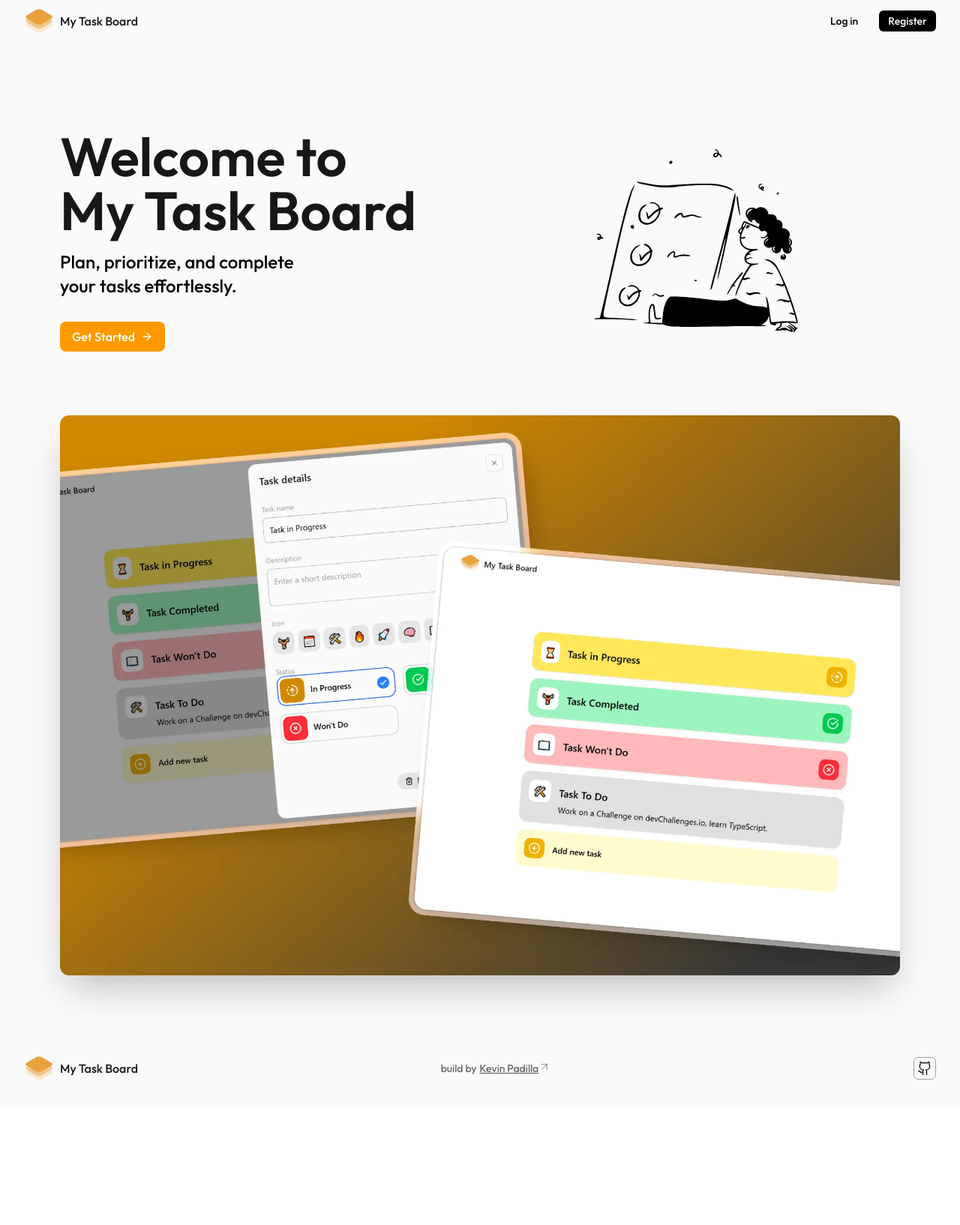
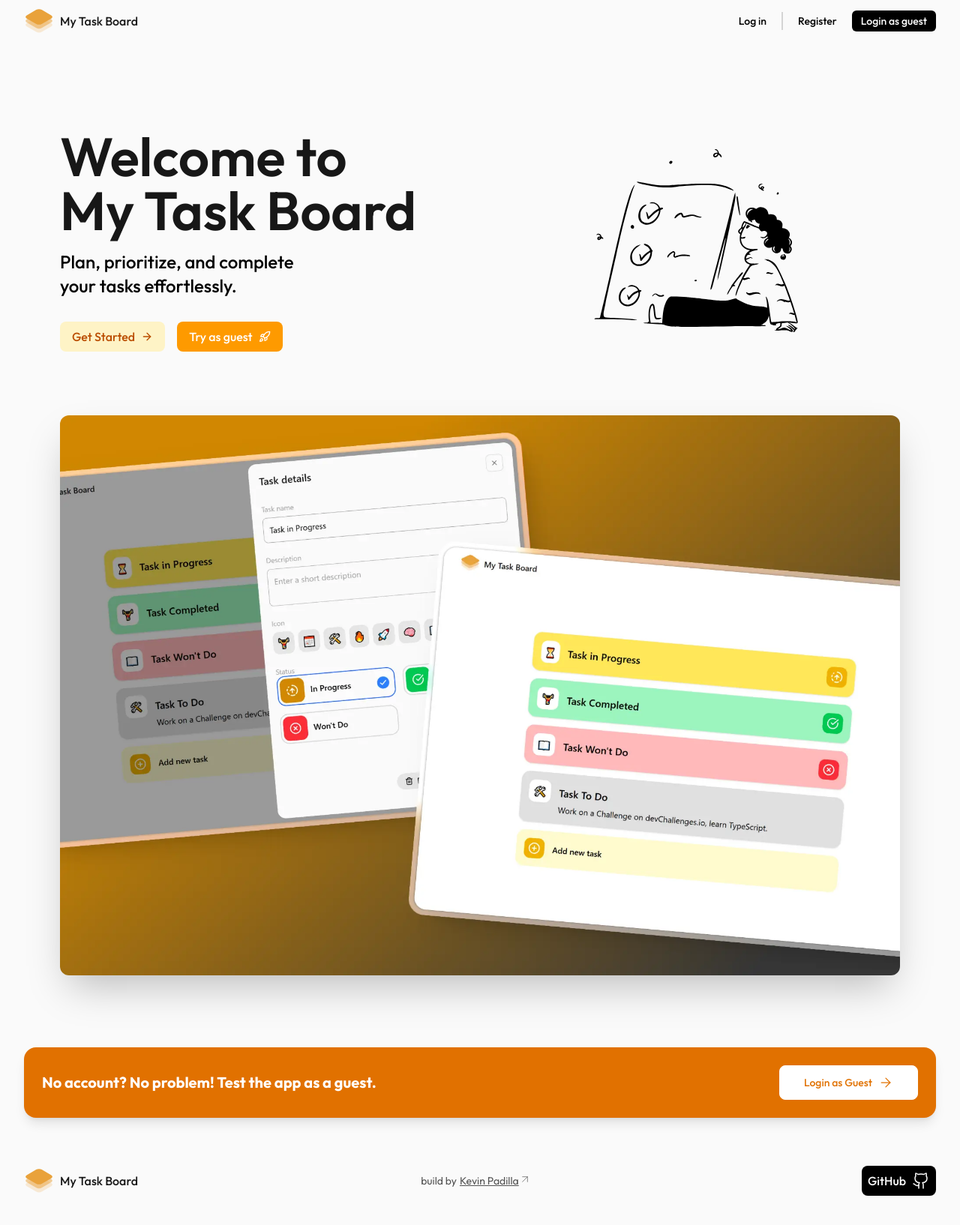
Before and after one commit to KevinPadi/My-task-board, a React (Vite) app: page / in a window 1280 px wide. Shown: the top 1634 px of the page at 75% size. Before the commit the page ends 1477 px from the top, so only its background shows below. Built offline with nearby package versions, Linux system fonts and the light colour scheme; no server answers.

Commit message:
feat: added login as guest

```diff
--- a/src/components/Footer.tsx
+++ b/src/components/Footer.tsx
@@ -1,17 +1,36 @@
-import { ArrowUpRight, Github } from 'lucide-react'
+import { ArrowRight, ArrowUpRight, Github } from 'lucide-react'
 import Logo from '../assets/Logo.svg'
+import { useAuth } from '../context/AuthContext'
 
 const Footer = () => {
+  const { loginAsGuest } = useAuth()
+
   return (
-    <footer className="bg-transparent mt-10">
-      <div className="mx-auto max-w-screen-xl px-4 py-8 sm:px-6 lg:px-8">
-        <div className="flex flex-col sm:flex-row gap-6 items-center justify-between">
+    <footer className="bg-transparent">
+      <div className="mx-auto max-w-screen-xl px-4 py-16 sm:px-6 lg:px-8">
+        <div
+          className="flex flex-col items-center gap-4 rounded-2xl bg-amber-600 p-6 shadow-lg sm:flex-row sm:justify-between"
+        >
+          <strong className="text-xl text-white sm:text-xl"> No account? No problem! Test the app as a guest. </strong>
+
+          <button
+            className="inline-flex items-center gap-2 rounded-lg border border-white bg-white px-8 py-3 text-amber-600 hover:bg-transparent hover:text-white focus:ring-3 focus:outline-hidden hover:cursor-pointer hover:scale-105 transition-all ease-in-out duration-300"
+            onClick={loginAsGuest}
+          >
+            <span className="text-sm font-medium"> Login as Guest </span>
+
+            <ArrowRight strokeWidth={1.5} className='size-5' />
+          </button>
+        </div>
+
+        <div className="mt-16 flex flex-col gap-6 sm:flex-row items-center justify-between">
+
           <div className="flex items-center gap-2 text-neutral-900">
             <img src={Logo} alt="" />
             <span className="font-medium">My Task Board</span>
           </div>
 
-          <p className='text-sm text-neutral-600 flex sm:-translate-x-10'>
+          <p className='text-sm text-neutral-600 flex sm:-translate-x-8'>
             build by
             <a href='https://github.com/KevinPadi' target="_blank" rel="noopener noreferrer" className='underline hover:text-amber-700 pl-1 peer transition-all ease-in-out duration-200 '>
               Kevin Padilla
@@ -19,12 +38,17 @@ const Footer = () => {
             <ArrowUpRight strokeWidth={1} className='size-4 peer-hover:-translate-y-0.5 peer-hover:translate-x-0.5 transition-all ease-in-out duration-200' />
           </p>
 
-          <a href="https://github.com/KevinPadi/my-task-board" target="_blank" rel="noopener noreferrer" className='border border-neutral-400 p-1 rounded-md hover:bg-neutral-200 transition-colors ease-in-out duration-300'>
-            <Github strokeWidth={1.5} className='size-5' />
-          </a>
+          <div className="sm:flex sm:gap-4 sm:flex-col sm:items-end sm:justify-between">
+            <a href='https://github.com/KevinPadi/my-task-board' target="_blank" rel="noopener noreferrer" className='bg-black text-white flex items-center gap-2 p-2 rounded-lg font-medium hover:bg-black/90 hover:cursor-pointer size-fit'>
+              GitHub
+              <Github strokeWidth='1.5' />
+            </a>
+
+          </div>
         </div>
       </div>
     </footer>
+
   )
 }
 
--- a/src/components/Header.tsx
+++ b/src/components/Header.tsx
@@ -5,7 +5,7 @@ import Avatar from './Avatar'
 
 const Header = () => {
 
-  const { user } = useAuth()
+  const { user, loginAsGuest } = useAuth()
 
   return (
     <header className="bg-transparent">
@@ -18,7 +18,7 @@ const Header = () => {
           <div className="flex flex-1 justify-end">
 
             <div className="flex items-center justify-center">
-              <div className="sm:flex sm:gap-4 items-center">
+              <div className="sm:flex sm:gap-2 items-center">
                 {
                   user ? (
                     <Avatar />
@@ -31,12 +31,21 @@ const Header = () => {
                         Log in
                       </Link>
 
+                      <div className='h-6 border border-neutral-300'></div>
+
                       <Link
                         to={'/signup'}
-                        className="hidden sm:flex items-center justify-center py-1 px-3 size-fit rounded-md bg-black text-sm font-medium text-white transition"
+                        className="hidden sm:flex items-center justify-center py-1 px-3 size-fit rounded-md bg-transparent text-sm font-medium text-black transition-all ease-in-out hover:bg-neutral-200"
                       >
                         Register
                       </Link>
+
+                      <button
+                        onClick={loginAsGuest}
+                        className="hidden sm:flex items-center justify-center py-1 px-3 size-fit rounded-md bg-black text-sm font-medium text-white transition hover:scale-105 hover:cursor-pointer"
+                      >
+                        Login as guest
+                      </button>
                     </>
                   )
                 }
--- a/src/context/AuthContext.tsx
+++ b/src/context/AuthContext.tsx
@@ -11,9 +11,10 @@ interface AuthContextType {
   user: User | null
   loading: boolean
   login: (data: AuthData) => Promise<void>
+  loginAsGuest: () => Promise<void>
   register: (data: AuthData) => Promise<void>
   logout: () => Promise<void>
-  deleteUser: () => Promise<void> // Agregado
+  deleteUser: () => Promise<void>
 }
 
 interface AuthData {
@@ -58,6 +59,33 @@ export const AuthProvider = ({ children }: { children: React.ReactNode }) => {
     }
   }
 
+  const loginAsGuest = async () => {
+    const response = await fetch(`${BACKEND_URL}/api/auth/loginGuest`, { method: 'POST', credentials: 'include' })
+    const data = await response.json()
+
+    if (response.ok) {
+      setUser(data.user)
+      checkAuth()
+      toast.info('Log in as a guest. This account will be deleted in 1 hour.', {
+        autoClose: 5000,
+        pauseOnHover: true,
+        })
+      navigate('/board')
+
+      // delete cookie after 1 hour
+      setTimeout(async () => {
+        const res = await fetch(`${BACKEND_URL}/api/auth/logout`, { method: 'POST', credentials: 'include' })
+        setUser(null)
+        toast.error('Guest account expired. Please log in again.', {
+          autoClose: 5000,
+          pauseOnHover: true,
+          })
+        navigate('/')
+        console.log(res)
+      }, 60 * 60 * 1000)
+    }
+  }
+
   const register = async (data: AuthData) => {
     try {
       await axios.post(`${BACKEND_URL}/api/auth/register`, data, { withCredentials: true })
@@ -96,7 +124,7 @@ export const AuthProvider = ({ children }: { children: React.ReactNode }) => {
   }, [])
 
   return (
-    <AuthContext.Provider value={{ user, loading, login, register, logout, deleteUser }}>
+    <AuthContext.Provider value={{ user, loading, login, register, logout, deleteUser, loginAsGuest }}>
       {children}
     </AuthContext.Provider>
   )
--- a/src/pages/HomePage.tsx
+++ b/src/pages/HomePage.tsx
@@ -3,12 +3,12 @@ import HeroIllustration from '../assets/hero_illustration.svg'
 import HeroImage from '../assets/my_task_board_hero.webp'
 import Header from '../components/Header'
 import { useAuth } from '../context/AuthContext'
-import { ArrowRight } from 'lucide-react'
+import { ArrowRight, Rocket } from 'lucide-react'
 import Footer from '../components/Footer'
 
 const HomePage = () => {
 
-  const { user } = useAuth()
+  const { user, loginAsGuest } = useAuth()
 
   return (
     <section className='bg-neutral-50'>
@@ -25,13 +25,26 @@ const HomePage = () => {
                 Plan, prioritize, and complete your tasks effortlessly.
               </p>
 
-              <div className='mt-8'>
-                <Link to={user ? '/board' : '/login'} className='px-4 py-2 bg-amber-500 hover:bg-amber-400 transition-colors duration-300 ease-in-out rounded-lg text-white font-medium group flex w-fit items-center gap-2'>
+              <div className='mt-8 flex gap-4'>
+                <Link to={user ? '/board' : '/login'} className='px-4 py-2 bg-amber-100 hover:bg-amber-200 transition-colors duration-300 ease-in-out rounded-lg text-amber-700 font-medium group flex w-fit items-center gap-2'>
                   {
                     user ? 'Go to board' : 'Get Started'
                   }
                   <ArrowRight className='size-4 group-hover:-rotate-45 transition-all ease-in-out duration-150' />
                 </Link>
+
+                {
+                  !user ? (
+                    <button onClick={loginAsGuest} className='px-4 py-2 bg-amber-500 hover:bg-amber-400 transition-colors duration-300 ease-in-out rounded-lg text-white font-medium group flex w-fit items-center gap-2 hover:cursor-pointer'>
+                      {
+                        user ? 'Go to board' : 'Try as guest'
+                      }
+                      <Rocket className='size-4 group-hover:-rotate-45 transition-all ease-in-out duration-150' />
+                    </button>
+                  ) : (
+                    null
+                  )
+                }
               </div>
             </div>
           </div>
```
Also changed, not shown: 2 other files (tests, documents, lock files or other folders).
